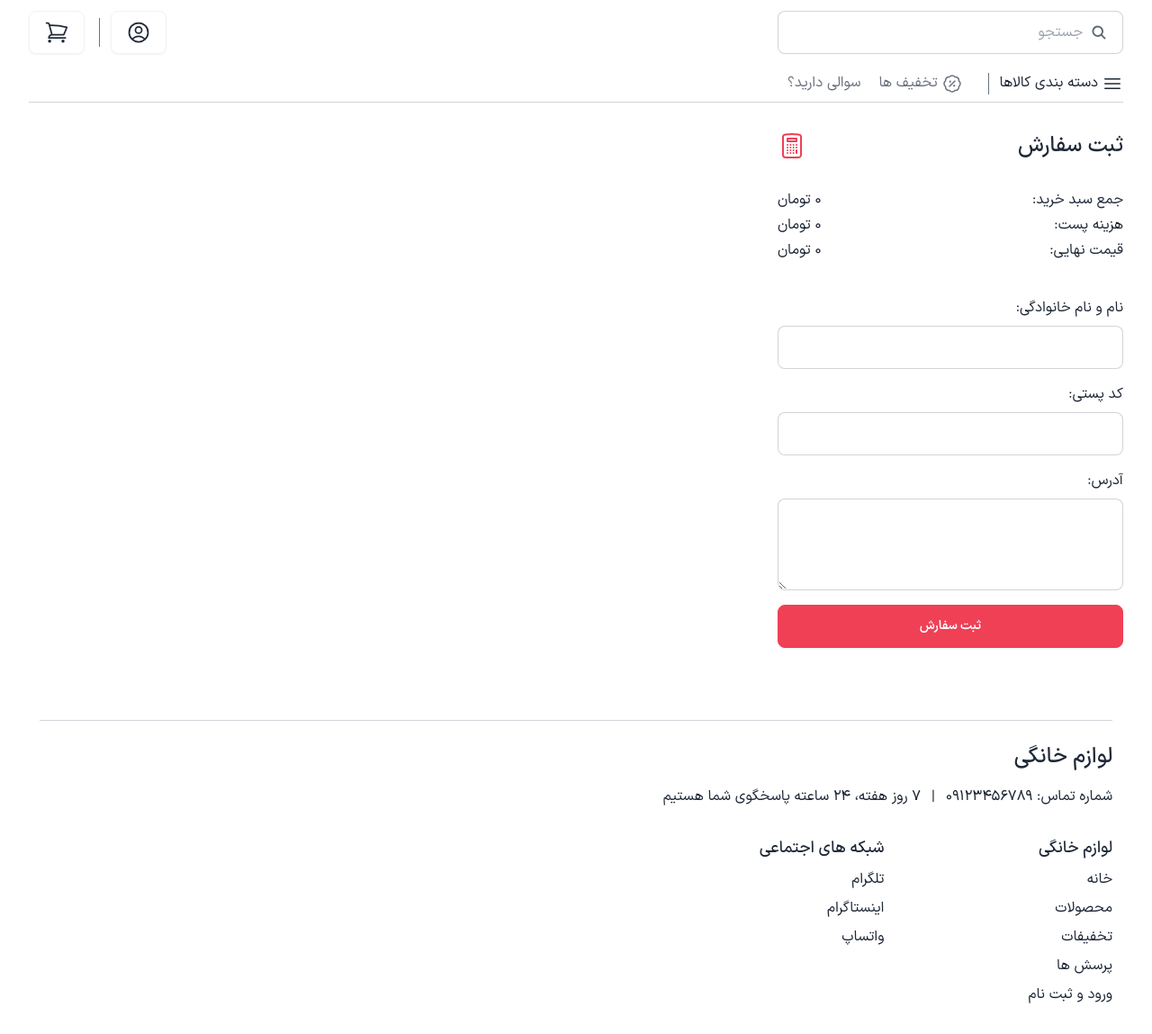
After one commit to rockstarsolider/Household-Appliances, a Django app: page /order/ in a window 1280 px wide. The commit adds this page. Shown: the whole page at 90% size. Run offline with Django 5.2, Linux system fonts and the light colour scheme; the visitor is signed in with stand-in values (Sample User, id 1); data that the repository does not hold is empty; parts of the project's set-up code (start-up, migrations or seed data) failed here and were passed over; some libraries are stand-ins or nearby versions.

Commit message:
order and transaction_success page completed

```diff
--- a/cart/admin.py
+++ b/cart/admin.py
@@ -1,5 +1,6 @@
 from django.contrib import admin
-from .models import CartItem
+from .models import CartItem, Order
 
 # Register your models here.
 admin.site.register(CartItem)
+admin.site.register(Order)
--- a/cart/context_processors.py
+++ b/cart/context_processors.py
@@ -1,4 +1,8 @@
 from .models import CartItem
 
 def cart_items_number(request):
-    return {'cart_items_number': CartItem.objects.filter(user=request.user).count()}
+    if request.user.is_authenticated:
+        number = CartItem.objects.filter(user=request.user, order__isnull=True).count()
+    else:
+        number = 0
+    return {'cart_items_number': number}
--- /dev/null
+++ b/cart/forms.py
@@ -0,0 +1,37 @@
+from django import forms
+
+class OrderForm(forms.Form):
+    name = forms.CharField(
+        label='نام و نام خانوادگی:',
+        widget=forms.TextInput(attrs={'class': 'input input-bordered w-full mb-4 mt-1'}),
+    )
+    postal_code = forms.CharField(
+        label='کد پستی:',
+        widget=forms.TextInput(attrs={'class': 'input input-bordered w-full mb-4 mt-1'}),
+    )
+    shipping_address = forms.CharField(
+        label='آدرس:',
+        widget=forms.Textarea(attrs={'class': 'textarea input-bordered w-full mb-4 mt-1', 'rows': 3}),
+    )
+
+    def clean_name(self):
+        name = self.cleaned_data.get('name')
+        if not name:
+            raise forms.ValidationError("نام و نام خانوادگی الزامی است.")
+        return name
+
+    def clean_postal_code(self):
+        postal_code = self.cleaned_data.get('postal_code')
+        if not postal_code:
+            raise forms.ValidationError("کد پستی الزامی است")
+        if len(postal_code) != 10:
+            raise forms.ValidationError("طول کد پستی باید 10 رقم باشد")
+        if not postal_code.isdigit():
+            raise forms.ValidationError("کد پستی باید فقط شامل اعداد باشد")
+        return postal_code
+
+    def clean_shipping_address(self):
+        shipping_address = self.cleaned_data.get('shipping_address')
+        if not shipping_address:
+            raise forms.ValidationError("آدرس حمل و نقل الزامی است.")
+        return shipping_address
--- /dev/null
+++ b/cart/templates/cart/order.html
@@ -0,0 +1,57 @@
+{% extends "core/base.html" %}
+
+{% load static %}
+
+{% block content %}
+<div dir="rtl" class="px-2 md:px-8 2xl:px-[10%]">
+    {% include "products/partial/header.html" %}
+
+    <div class='flex justify-between items-center md:max-w-96'>
+        <h2 class='text-2xl font-medium my-8'>ثبت سفارش</h2>
+        <svg xmlns="http://www.w3.org/2000/svg" fill="none" viewBox="0 0 24 24" stroke-width="1.5" stroke="currentColor" class="size-8 text-primary">
+            <path stroke-linecap="round" stroke-linejoin="round" d="M15.75 15.75V18m-7.5-6.75h.008v.008H8.25v-.008Zm0 2.25h.008v.008H8.25V13.5Zm0 2.25h.008v.008H8.25v-.008Zm0 2.25h.008v.008H8.25V18Zm2.498-6.75h.007v.008h-.007v-.008Zm0 2.25h.007v.008h-.007V13.5Zm0 2.25h.007v.008h-.007v-.008Zm0 2.25h.007v.008h-.007V18Zm2.504-6.75h.008v.008h-.008v-.008Zm0 2.25h.008v.008h-.008V13.5Zm0 2.25h.008v.008h-.008v-.008Zm0 2.25h.008v.008h-.008V18Zm2.498-6.75h.008v.008h-.008v-.008Zm0 2.25h.008v.008h-.008V13.5ZM8.25 6h7.5v2.25h-7.5V6ZM12 2.25c-1.892 0-3.758.11-5.593.322C5.307 2.7 4.5 3.65 4.5 4.757V19.5a2.25 2.25 0 0 0 2.25 2.25h10.5a2.25 2.25 0 0 0 2.25-2.25V4.757c0-1.108-.806-2.057-1.907-2.185A48.507 48.507 0 0 0 12 2.25Z" />
+        </svg>
+    </div>
+
+    <div class='flex flex-col md:max-w-96 gap-1'>
+        <div class='flex justify-between w-full'>
+            <p>جمع سبد خرید:</p>
+            <p>{{total_price}}</p>
+        </div>
+        <div class='flex justify-between w-full'>
+            <p>هزینه پست:</p>
+            <p>{{shipment_price}}</p>
+        </div>
+        <div class='flex justify-between w-full'>
+            <p>قیمت نهایی:</p>
+            <p>{{final_price}}</p>
+        </div>
+    </div>
+
+    <form hx-post='{% url 'order' %}' hx-target='body' hx-swap='outerHTML' hx-push-url='true' class='md:max-w-96 mt-10 gap-4'>
+        {% csrf_token %}
+        <div class='flex flex-col gap-1'>
+            <p>{{form.name.label}}</p>
+            {{ form.name }}
+        </div>
+        <div class='flex flex-col gap-1'>
+            <p>{{form.postal_code.label}}</p>
+            {{ form.postal_code }}
+        </div>
+        <div class='flex flex-col gap-1'>
+            <p>{{form.shipping_address.label}}</p>
+            {{ form.shipping_address }}
+        </div>
+        <button type="submit" class='btn btn-primary w-full'>ثبت سفارش</button>
+        <div class="text-red-500 mt-2">
+            {{ form.postal_code.errors }}
+        </div>
+    </form>
+
+    {% include "products/partial/footer.html" %}
+
+    <section id='messages'>
+        {%include 'core/partial/toast.html'%}
+    </section>
+</div>
+{% endblock %}
--- a/cart/urls.py
+++ b/cart/urls.py
@@ -6,4 +6,6 @@ urlpatterns = [
     path('add-to-cart/<int:product_id>/', views.add_to_cart, name='add_to_cart'),
     path('update-cart/<int:item_id>/', views.update_cart, name='update_cart'),
     path('remove-from-cart/<int:item_id>/', views.remove_from_cart, name='remove_from_cart'),
+    path('order/', views.OrderView.as_view(), name='order'),
+    path('transaction-success/', views.TransactionSuccess.as_view(), name='transaction_success'),
 ]
--- a/cart/views.py
+++ b/cart/views.py
@@ -1,16 +1,19 @@
 from django.shortcuts import render, redirect
-from .models import CartItem
+from django.views import View
+from .models import CartItem, Order
 from django.contrib.auth.decorators import login_required
 from products.models import Product
 from django.contrib import messages
+from .forms import OrderForm
+import random
 
 # Create your views here.
 @login_required(login_url='/login_phone/')
 def cart_summary(request):
-    items = CartItem.objects.filter(user=request.user)
+    items = CartItem.objects.filter(user=request.user, order__isnull=True)
     # Sum of items in cart, multiplied by their quantity
     total_price = sum((item.product.special_price if item.product.special_price else item.product.price) * item.quantity for item in items)
-    shipment_price = 45000
+    shipment_price = max((item.product.shipment_price for item in items), default=0)
     context = {
         'cart_items': items,
         'total_price': f'{total_price:,} تومان',
@@ -19,11 +22,13 @@ def cart_summary(request):
     }
     return render(request, 'dashboard/cart.html', context)
 
+@login_required(login_url='/login_phone/')
 def add_to_cart(request, product_id):
     product = Product.objects.get(id=product_id)
     cart_item, created = CartItem.objects.get_or_create(
         product=product,
         user=request.user,
+        order__isnull=True,
         defaults={'quantity': 1}
     )
     if not created:
@@ -34,12 +39,69 @@ def add_to_cart(request, product_id):
 
 def update_cart(request, item_id):
     cart_item = CartItem.objects.get(id=item_id)
-    cart_item.quantity = request.GET.get('quantity', cart_item.quantity)
+    request_quantity = request.GET.get('quantity', cart_item.quantity)
+    cart_item.quantity = request_quantity if int(request_quantity) > 0 else 1
     cart_item.save()
     return redirect('cart')
 
 def remove_from_cart(request, item_id):
     cart_item = CartItem.objects.get(id=item_id)
     cart_item.delete()
-    messages.warning(request, 'محصول با موفقیت حذف شد')
     return redirect('cart')
+
+class OrderView(View):
+    def get(self, request):
+        form = OrderForm()
+        items = CartItem.objects.filter(user=request.user, order__isnull=True)
+        total_price = sum((item.product.special_price if item.product.special_price else item.product.price) * item.quantity for item in items)
+        shipment_price = max((item.product.shipment_price for item in items), default=0)
+        context = {
+            'form': form,
+            'total_price': f'{total_price:,} تومان',
+            'shipment_price': f'{shipment_price:,} تومان',
+            'final_price': f'{total_price + shipment_price:,} تومان'
+        }
+        return render(request, 'cart/order.html', context)
+
+    def post(self, request):
+        form = OrderForm(request.POST)
+        items = CartItem.objects.filter(user=request.user, order__isnull=True)
+        total_price = sum((item.product.special_price if item.product.special_price else item.product.price) * item.quantity for item in items)
+        shipment_price = max((item.product.shipment_price for item in items), default=0)
+
+        def generate_transaction_id():
+            transaction_id = random.randint(100000, 999999)
+            # Check for uniqueness
+            while Order.objects.filter(transaction_id=transaction_id).exists():
+                transaction_id = random.randint(100000, 999999)
+            return transaction_id
+
+        context = {
+            'form': form,
+            'total_price': f'{total_price:,} تومان',
+            'shipment_price': f'{shipment_price:,} تومان',
+            'final_price': f'{total_price + shipment_price:,} تومان'
+        }
+
+        if form.is_valid():
+            order = Order.objects.create(
+                user = request.user,
+                name = request.POST['name'],
+                postal_code = request.POST['postal_code'],
+                shipping_address = request.POST['shipping_address'],
+                total_price = total_price + shipment_price,
+                transaction_id = generate_transaction_id()
+            )
+            items.update(order=order)
+            return redirect('transaction_success')
+
+        return render(request, 'cart/order.html', context)
+
+class TransactionSuccess(View):
+    def get(self, request):
+        order = Order.objects.filter(user=request.user).last()
+        context = {
+            'transaction_id': order.transaction_id,
+            'order_id': order.id
+        }
+        return render(request, 'cart/order_success.html', context)
--- a/core/static/bundle.css
+++ b/core/static/bundle.css
@@ -2726,6 +2742,10 @@ details.collapse summary::-webkit-details-marker {
   width: 3.5rem;
   height: 3.5rem;
 }
+.size-8 {
+  width: 2rem;
+  height: 2rem;
+}
 .h-10 {
   height: 2.5rem;
 }
@@ -3202,6 +3232,14 @@ details.collapse summary::-webkit-details-marker {
 
 @media (min-width: 768px) {
 
+  .md\:w-96 {
+    width: 24rem;
+  }
+
+  .md\:max-w-96 {
+    max-width: 24rem;
+  }
+
   .md\:px-8 {
     padding-left: 2rem;
     padding-right: 2rem;
--- a/dashboard/templates/dashboard/cart.html
+++ b/dashboard/templates/dashboard/cart.html
@@ -59,7 +59,7 @@
                     <p>قیمت نهایی</p>
                     <p>{{final_price}}</p>
                 </div>
-                <button class='btn btn-primary w-full'>تکمیل سفارش</button>
+                <button hx-get='{% url 'order' %}' hx-target='body' hx-swap='outerHTML transition:true' hx-push-url='true' class='btn btn-primary w-full'>ثبت و تکمیل سفارش</button>
             </div>
         </div>
     </div>
--- a/dashboard/templates/dashboard/setting.html
+++ b/dashboard/templates/dashboard/setting.html
@@ -26,6 +26,9 @@
         {% if password_form.new_password2.errors %}
             <p class="text-red-600">{{ password_form.new_password2.errors }}</p>
         {% endif %}
+        {% if password_form.errors %}
+            <p class="text-red-600">{{ password_form.errors }}</p>
+        {% endif %}
 
         <button type="submit" class='btn btn-primary mt-4'>ثبت تغییرات</button>
     </form>
--- a/products/admin.py
+++ b/products/admin.py
@@ -1,5 +1,5 @@
 from django.contrib import admin
-from .models import Product, Category, Brand, Color, ProductImage, Comment
+from .models import Product, Category, Brand, ProductImage, Comment
 from django.utils.html import format_html
 
 # Register your models here.
@@ -40,5 +40,4 @@ class ProductAdmin(admin.ModelAdmin):
 admin.site.register(Category, CategoryAdmin)
 admin.site.register(Product, ProductAdmin)
 admin.site.register(Brand)
-admin.site.register(Color)
 admin.site.register(Comment, CommentAdmin)
```
Also changed, not shown: other parts of core/static/bundle.css (+34 -0 lines), cart/models.py (+26 -0 lines), cart/templates/cart/order_success.html (added, +28 -0 lines), core/forms.py (+2 -10 lines), products/models.py (+1 -11 lines), products/templates/products/product.html (+3 -9 lines), cart/migrations/0002_alter_cartitem_options.py (added), cart/migrations/0003_order_cartitem_order.py (added), cart/migrations/0004_order_postal_code.py (added), products/migrations/0003_remove_product_color_product_shipment_price_and_more.py (added).
